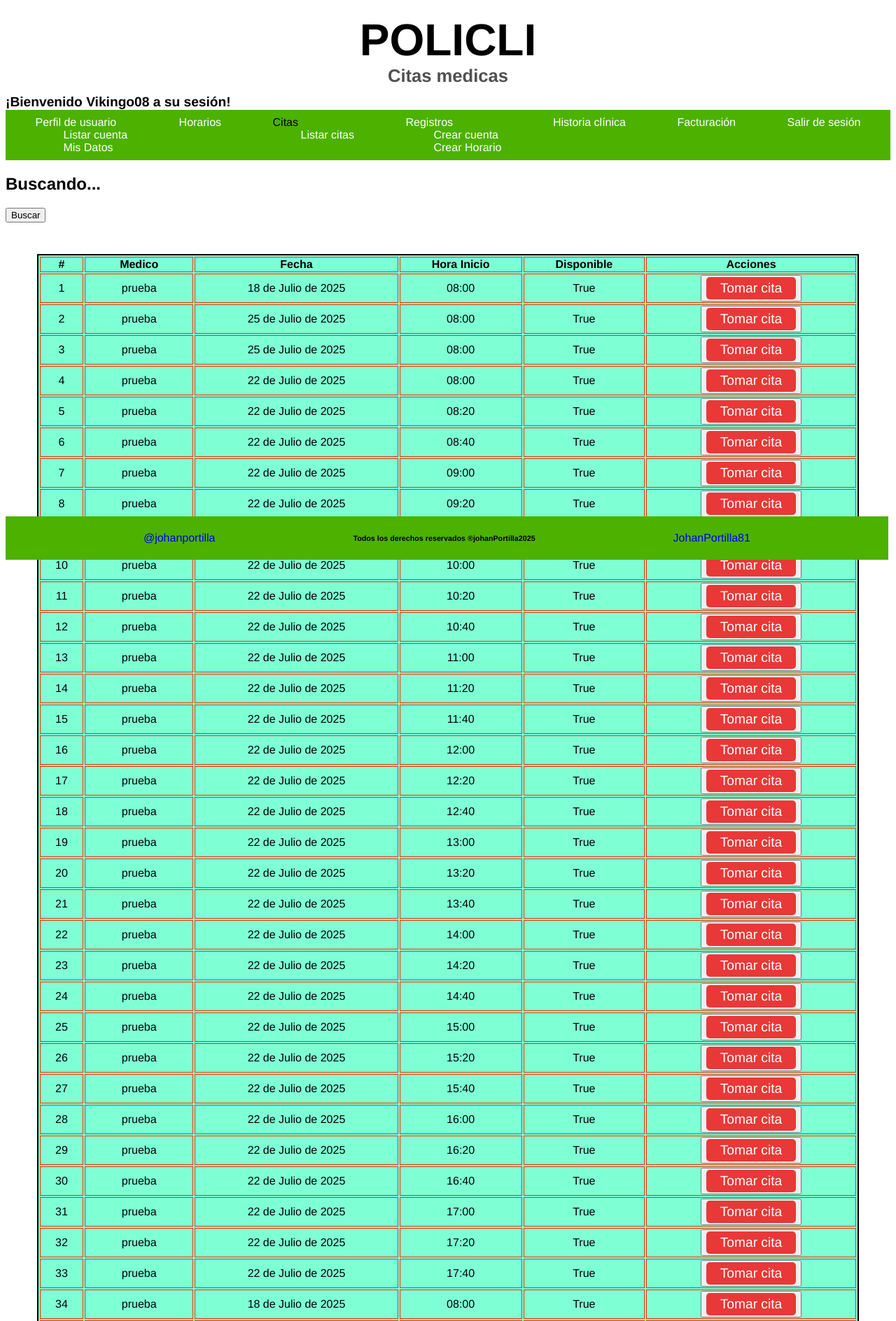
After one commit to Portilla981/Vista_usuario_citas, a Django app: page /sesion/cuenta/citas in a window 1280 px wide. The commit adds this page. Shown: the top 1888 px of the page at 70% size. Run offline with Django 5.2, Linux system fonts and the light colour scheme; a user stored in the database is signed in; data comes from the database, SQL or seed files in the repository; both versions use the stored data as it was after the commit.

```diff
--- a/Aplicaciones/Inicio/models.py
+++ b/Aplicaciones/Inicio/models.py
@@ -29,10 +29,11 @@ class CreacionUser(AbstractUser):
     telefono = models.PositiveBigIntegerField(null= False, blank= False, verbose_name='Teléfono', default=0)
     tipo_usuario = models.CharField(max_length=20, choices = Tipo_User.choices, default = Tipo_User.PACIENTE, verbose_name='Tipo Usuario')
     fecha_actualizacion = models.DateTimeField (auto_now=True, verbose_name='Ultima Actualización')
+    nombre_completo= models.CharField(max_length = 100, null=False, blank= False, verbose_name='Nombre completo')
 
-
-    def __str__(self):
-        return f'{self.first_name} {self.last_name}'
+    def save(self, *args, **kwargs):
+        self.nombre_completo = f'{self.first_name} {self.last_name}'
+        super().save(*args, **kwargs)
 
 
 # Creación de formulario para contactarse
--- a/Aplicaciones/Inicio/url_Inicio.py
+++ b/Aplicaciones/Inicio/url_Inicio.py
@@ -17,5 +17,6 @@ urlpatterns = [
     path('sesion/cuenta/<int:pk>/', ver_cuentas, name='Perfil_Usuario'), # type: ignore
     path('sesion/cuenta/Editar/<int:pk>/', editar_cuenta, name='Perfil_Editar'), # type: ignore
     path('sesion/cuenta/horarios', horarioCitas, name='Registro_horario'), # type: ignore
+    path('sesion/cuenta/citas', mostrar_horario_disponible, name='Registro_Citas'), # type: ignore
 
 ]
--- a/Aplicaciones/Inicio/views.py
+++ b/Aplicaciones/Inicio/views.py
@@ -7,8 +7,10 @@ from django.core.mail import send_mail
 from django.conf import settings
 from django.contrib.auth import *  # type: ignore
 from django.contrib.auth.decorators import *  # type: ignore
-from django.http import HttpResponse
+#from django.http import HttpResponse
 from django.views.generic import ListView
+from django.db.models import F, Value
+from django.db.models.functions import Concat
 
 
 
@@ -76,7 +78,7 @@ def iniciar_sesion(request):
                     return redirect('Principal')
 
                 else:
-                    print('Problemas de ingreso po segunda validación')
+                    print('Problemas de ingreso de segunda validación')
                     data = {
                         'titulo': 'Inicio Sesión',
                         'form': formulario,
@@ -174,24 +176,23 @@ class CuentasListView(ListView):
     #     return context
 
 
-
-
-
 @login_required
 def visualizar_cuenta(request):
-    perfil = get_object_or_404(CreacionUser, username=request.user)
-    #perfil = CreacionUser.objects.get(username=request.user)
+    print('queriendo')
+    perfil = get_object_or_404(CreacionUser, username = request.user)
+
     data = {
         'titulo':'Tu perfil',
         'admin': request.user,
         'perfil': perfil,
         'form': PerfilUsuario(instance = perfil)
     }
+
     return render(request, 'paginas/mi_perfil.html', data)
 
 
 @login_required # type: ignore
-def ver_cuentas(request, pk):
+def ver_cuentas(request,pk):
     #if request.method == 'GET':
     perfil = get_object_or_404(CreacionUser, pk=pk)
     #print(pk)
@@ -212,7 +213,6 @@ def editar_cuenta(request, pk):
     print("estamos jodidos")
     if request.method == 'GET':
         cuenta = get_object_or_404(CreacionUser, pk=pk)
-
         admin = request.user
         print(admin.username)
         form2 = PerfilUsuario(instance=cuenta)
@@ -256,19 +256,44 @@ def  buscador(request):
 
 @login_required
 def horarioCitas(request):
+    # perfil = get_object_or_404(CreacionUser, username = request.user)
     if request.method == 'POST':
         print('Envio horario')
-        form = CreacionHorarioCitas(request.POST) # type: ignore
+        form = CreacionHorarioCitas(request.POST, usuario_actual = request.user) # type: ignore
+
         if form.is_valid():
             print('guardando')
             form.save()
             return redirect('Principal')
     else:
         print('generando')
-        form = CreacionHorarioCitas()
-        form.fields['id_usuario'].queryset = CreacionUser.objects.filter(tipo_usuario = 'Medico')       # type: ignore
+        form = CreacionHorarioCitas(usuario_actual = request.user)
+        # form.fields['id_usuario']= CreacionUser.objects.get(username = request.user)           # type: ignore
+
+        # form1 = CreacionHorarioCitas()
+        # admin= request.user
+
+        # data = {
+        #     'admin': request.user,
+        #     'perfil': perfil,
+        #     'form': form, # type: ignore
+        #     'horario' : CreacionHorarioCitas()
+        # }
+
+     #se debe realizar que solo tome el valor del usuario
 
     return render(request, 'paginas/horarios.html', {'horario':form}) # type: ignore
+    #return render(request, 'paginas/horarios.html',{'form': form, 'horario': form1, 'admin': admin}) # type: ignore
+
+
+
+@login_required
+def mostrar_horario_disponible(request):
+
+    medicos = CreacionUser.objects.all()
+    intervalos = HorarioCita.objects.filter(disponible = True)
+
+    return render(request, 'paginas/horario_citas.html', {'tabla':intervalos, 'medico': medicos})
 
 
 
--- a/static/css/sesion.css
+++ b/static/css/sesion.css
@@ -15,6 +15,12 @@
     padding: 24px;
 }
 
+.formato__creacion input{
+    width: 60%;
+    font-size: var(--fs-xxs);
+}
+
+
 .bloque__subtitulo{
     /* display: flex; */
     text-align: center;
@@ -25,6 +31,9 @@
     padding-left: 40px;
     font-size: var(--fs-xxs);
     font-weight: bold;
+    display: flex;
+    flex-direction: column;
+    padding: 0 3rem;
 }
 
 .formato__button{
--- a/templates/bloques/navbar_sesion.html
+++ b/templates/bloques/navbar_sesion.html
@@ -23,20 +23,26 @@
                 <li class="navbar__item">
                     <a href="#" class="navbar__link">Horarios</a>
                 </li>
-                <li class="navbar__item">
-                    <a href="#" class="navbar__link">Citas</a>
+                <li class="navbar__item">Citas
+
+                    <ul>
+                        <a href="{% url 'Registro_Citas' %}" class="navbar__link">Listar citas</a>
+                    </ul>
+
+
                 </li>
-                <li  class="navbar__item"><a href="#" class="navbar__link">Registros</a>
+                <li class="navbar__item"><a href="#" class="navbar__link">Registros</a>
 
                     {% if user.is_superuser == True %}
                     <ul>
                         <a href="{% url 'Registro_usuario' %}" class="navbar__link">Crear cuenta</a>
                     </ul>
-
                     {% endif %}
+                    {% if user.is_superuser == True or user.tipo_usuerio == 'Medico' %}
                     <ul>
                         <a href="{% url 'Registro_horario' %}" class="navbar__link">Crear Horario</a>
                     </ul>
+                    {% endif %}
                 </li>
                 <li class="navbar__item">
                     <a href="#" class="navbar__link">Historia clínica</a>
--- /dev/null
+++ b/templates/paginas/horario_citas.html
@@ -0,0 +1,50 @@
+{% extends 'index.html' %}
+
+{% block contenido1 %}
+
+{% include 'bloques/buscador.html' %}
+
+<table class="table-admin">
+    <thead>
+        <tr>
+            <th>#</th>
+            <th>Medico</th>
+            <th>Fecha</th>
+            <th>Hora Inicio</th>
+            <th>Disponible</th>
+            <th colspan="2">Acciones</th>
+        </tr>
+    </thead>
+    <tbody>
+        {% for b1 in tabla %}
+        <tr>
+            <td>{{ forloop.counter }}</td>
+            <td>{{ b1.horario.id_usuario.nombre_completo }}</td>
+            <td>{{ b1.fecha }}</td>
+            <td>{{ b1.hora_cita }}</td>
+            <td>{{ b1.disponible }}</td>
+
+            <td>
+                <button>
+                    <a href="{% url 'Registro_Citas' %}" class="btn-primary">Tomar cita</a>
+                </button>
+
+            </td>
+            {% comment %}
+
+            <a href="{% url 'Registro_Citas' b1.id %}" class="btn-primary">Tomar cita</a>
+            <td>
+                <a href="{% url 'Perfil_Editar' b1.id %}" class="btn-secundary">Editar Datos</a>
+            </td>
+            {% endcomment %}
+
+        </tr>
+
+        {% endfor %}
+
+    </tbody>
+</table>
+
+
+
+{% endblock %}
--- a/templates/paginas/horarios.html
+++ b/templates/paginas/horarios.html
@@ -9,5 +9,4 @@
         <button type="submit">Crear Horario</button>
     </form>
 </div>
-
 {% endblock %}
--- a/templates/paginas/iniciar_sesion.html
+++ b/templates/paginas/iniciar_sesion.html
@@ -4,16 +4,13 @@
 {% block contenido1 %}
 <p>{{ error }}</p>
 <div class="bloque__inicio">
-
     <h2 class="bloque__titulo">Iniciar sesión</h2>
     <form class="form__inicio" action="{% url 'Inicio_sesion' %}" method="POST">
         {% csrf_token %}
         {{ form.as_p }}
         <a class="form__olvido" href="#">¿Olvidaste tu contraseña?</a>
-
         <input type="hidden" name="next" , value="{{ next }}">
         <button class="form__button" type="submit">Ingresar</button>
-
     </form>
 </div>
 
--- a/templates/paginas/listado_tabla.html
+++ b/templates/paginas/listado_tabla.html
@@ -34,8 +34,8 @@
                 <a href="{% url 'Perfil_Usuario' b1.id %}" class="btn-primary">Ver</a>
             </td>
             {% comment %}
-                <td>
-                <a href="{% url 'Perfil_Editar' b1.id %}" class="btn-secundary" >Editar Datos</a>
+            <td>
+                <a href="{% url 'Perfil_Editar' b1.id %}" class="btn-secundary">Editar Datos</a>
             </td>
             {% endcomment %}
 
```
Also changed, not shown: Aplicaciones/Inicio/forms.py (+33 -9 lines), templates/paginas/mi_perfil.html (+0 -10 lines), Aplicaciones/Inicio/migrations/0011_creacionuser_nombre_completo.py (added), Plat_Medica.sqlite3.
